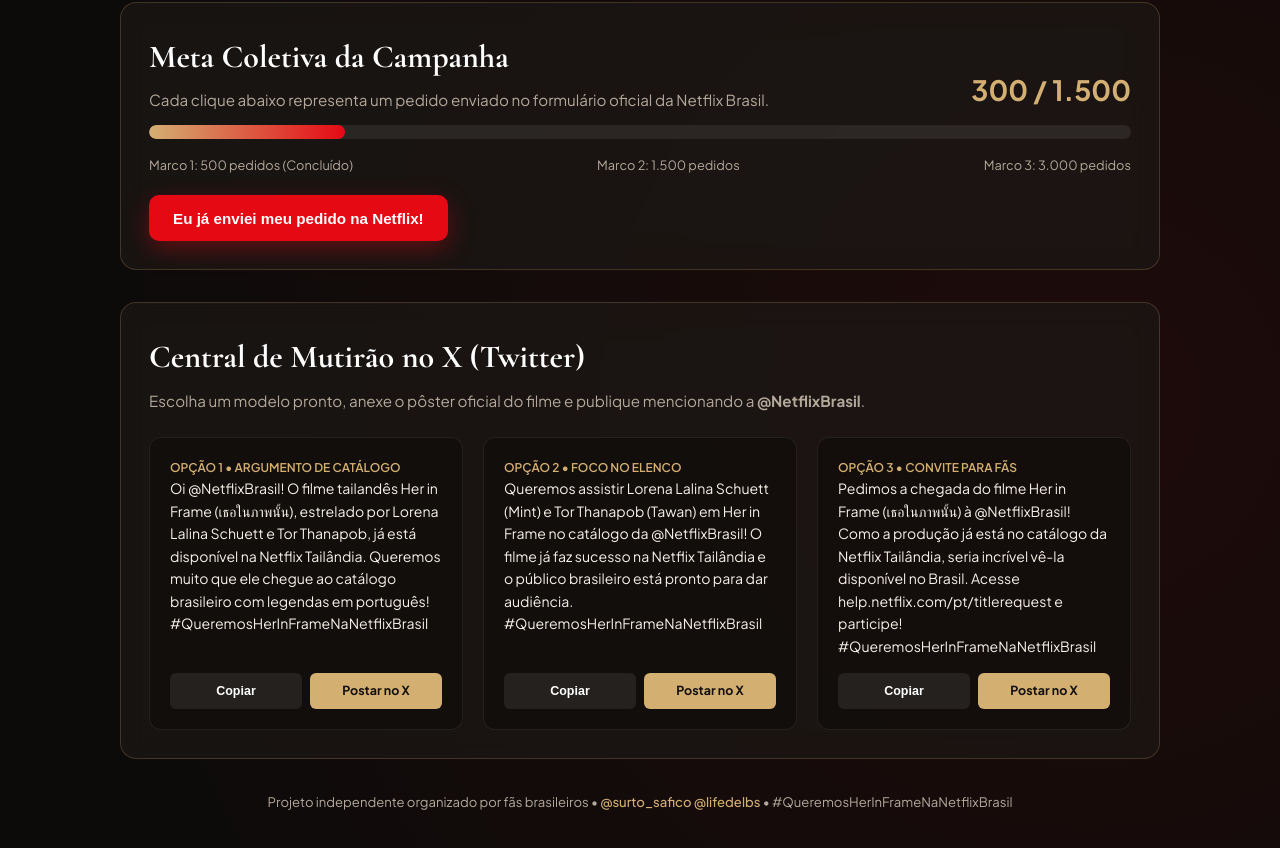
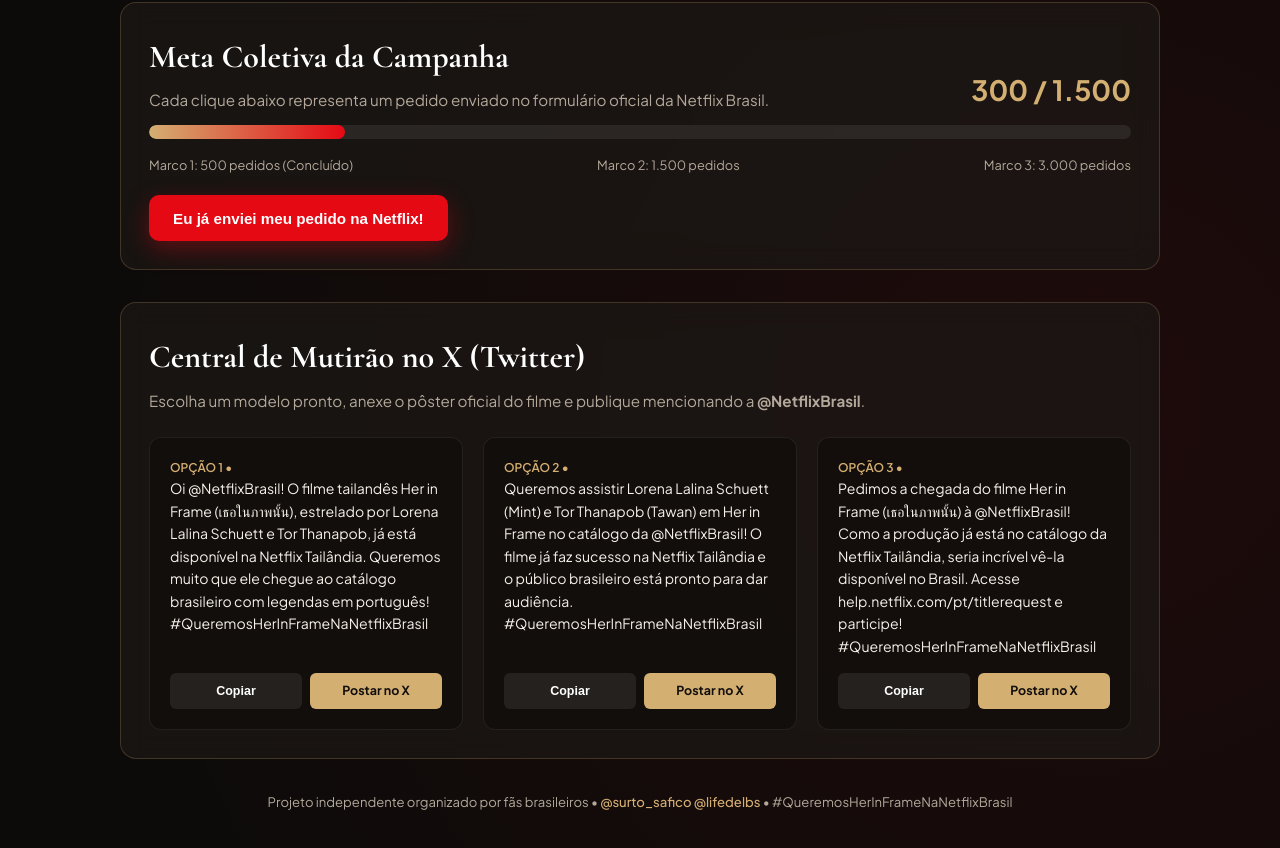
Before and after one commit to ndakkota/herinframebrasil, a plain HTML site: page index.html in a window 1280 px wide. Shown: the part 1480-2328 px from the top of the page. Drawn offline with nearby package versions, Linux system fonts and the light colour scheme.

```diff
--- a/index.html
+++ b/index.html
@@ -570,7 +570,7 @@ Esse encontro conduz os dois a uma jornada de descobertas, de Bangkok até a pro
       <div class="tweets-grid">
         <div class="tweet-card">
           <div>
-            <div class="tweet-tag">Opção 1 • Argumento de Catálogo</div>
+            <div class="tweet-tag">Opção 1 • </div>
             <p class="tweet-text" id="tweet-1">Oi @NetflixBrasil! O filme tailandês Her in Frame (เธอในภาพนั้น), estrelado por Lorena Lalina Schuett e Tor Thanapob, já está disponível na Netflix Tailândia. Queremos muito que ele chegue ao catálogo brasileiro com legendas em português! #QueremosHerInFrameNaNetflixBrasil</p>
           </div>
           <div class="tweet-actions">
@@ -581,7 +581,7 @@ Esse encontro conduz os dois a uma jornada de descobertas, de Bangkok até a pro
 
         <div class="tweet-card">
           <div>
-            <div class="tweet-tag">Opção 2 • Foco no Elenco</div>
+            <div class="tweet-tag">Opção 2 • </div>
             <p class="tweet-text" id="tweet-2">Queremos assistir Lorena Lalina Schuett (Mint) e Tor Thanapob (Tawan) em Her in Frame no catálogo da @NetflixBrasil! O filme já faz sucesso na Netflix Tailândia e o público brasileiro está pronto para dar audiência. #QueremosHerInFrameNaNetflixBrasil</p>
           </div>
           <div class="tweet-actions">
@@ -592,7 +592,7 @@ Esse encontro conduz os dois a uma jornada de descobertas, de Bangkok até a pro
 
         <div class="tweet-card">
           <div>
-            <div class="tweet-tag">Opção 3 • Convite para Fãs</div>
+            <div class="tweet-tag">Opção 3 • </div>
             <p class="tweet-text" id="tweet-3">Pedimos a chegada do filme Her in Frame (เธอในภาพนั้น) à @NetflixBrasil! Como a produção já está no catálogo da Netflix Tailândia, seria incrível vê-la disponível no Brasil. Acesse help.netflix.com/pt/titlerequest e participe! #QueremosHerInFrameNaNetflixBrasil</p>
           </div>
           <div class="tweet-actions">
```
